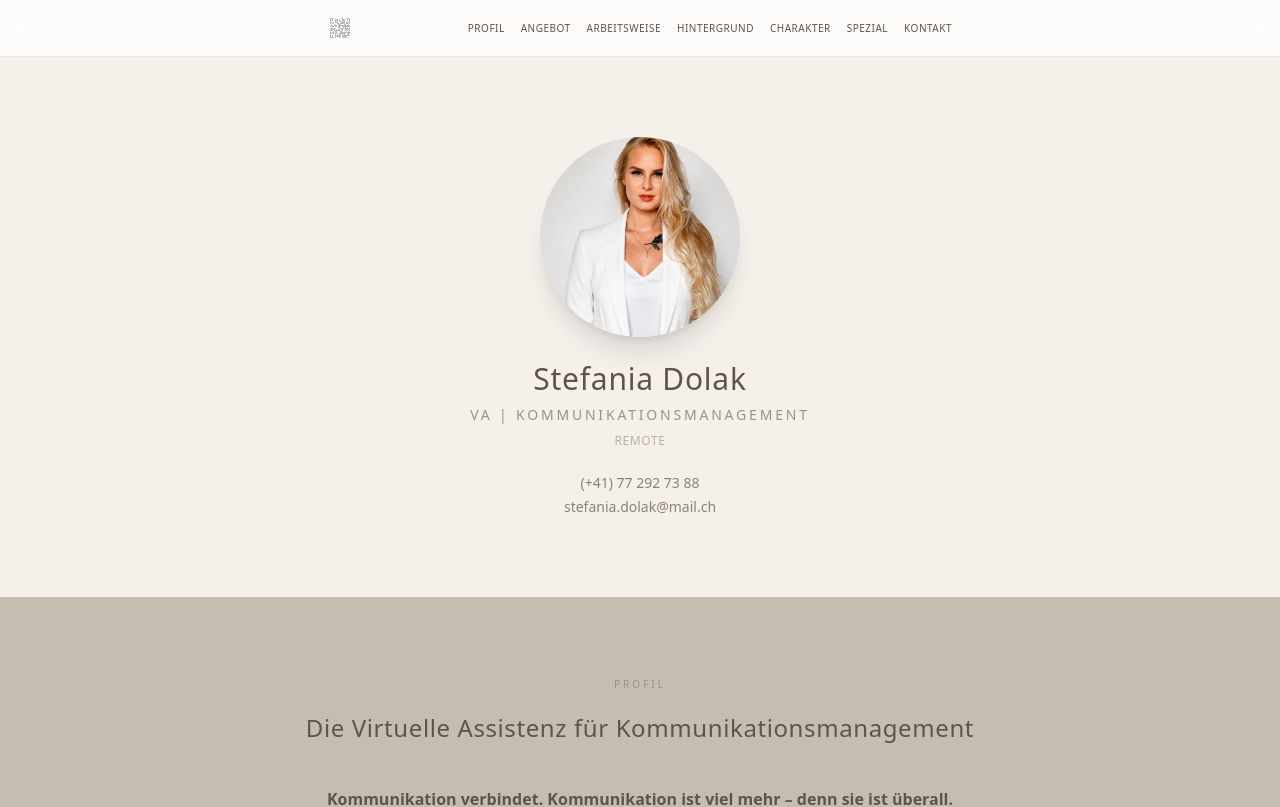
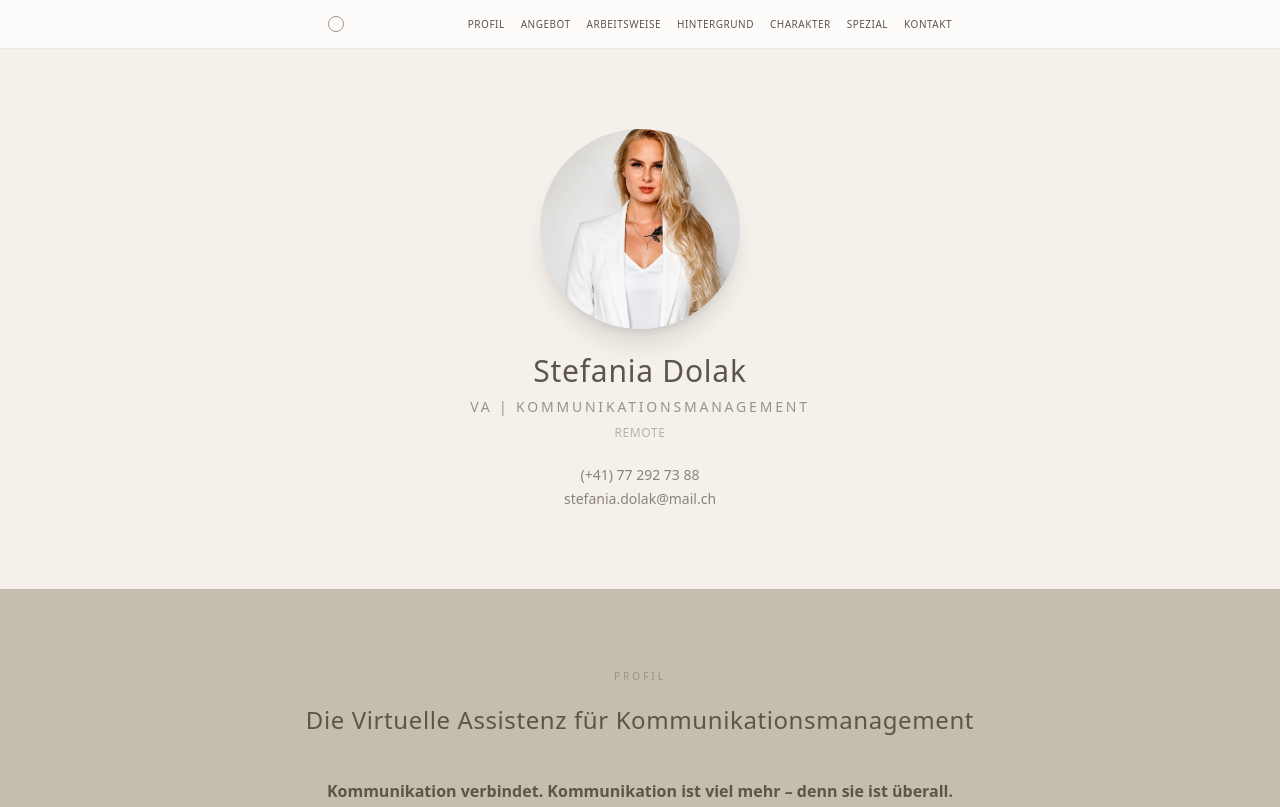
Before and after one commit to StefaniaMaDolak/stefania-dolak-charactercard, a Next.js app: page / in a window 1280 px wide. Shown: the top 807 px of the page. Built offline with nearby package versions, Linux system fonts and the light colour scheme.

Commit message:
Header: Einfacher Kreis statt QR-Code als Hinweis

```diff
--- a/src/app/page.tsx
+++ b/src/app/page.tsx
@@ -85,14 +85,11 @@ export default function Home() {
       {/* HEADER / NAVIGATION */}
       <header className="sticky top-0 z-50 backdrop-blur-md bg-white/80 border-b border-[var(--ccq-primary)]/30">
         <div className="max-w-2xl mx-auto px-6 py-4 flex items-center justify-between">
-          {/* Mini QR-Code als Symbol */}
-          <div className="w-6 h-6 opacity-40">
-            <img
-              src="/stefania-qr.svg"
-              alt="CCQ"
-              className="w-full h-full"
-            />
-          </div>
+          {/* CCQ Symbol — nur Hinweis */}
+          <div
+            className="w-4 h-4 rounded-full border"
+            style={{ borderColor: "var(--ccq-secondary)" }}
+          />
           <nav className="flex gap-4 overflow-x-auto">
             {["PROFIL", "ANGEBOT", "ARBEITSWEISE", "HINTERGRUND", "CHARAKTER", "SPEZIAL", "KONTAKT"].map((item) => (
               <button
```
